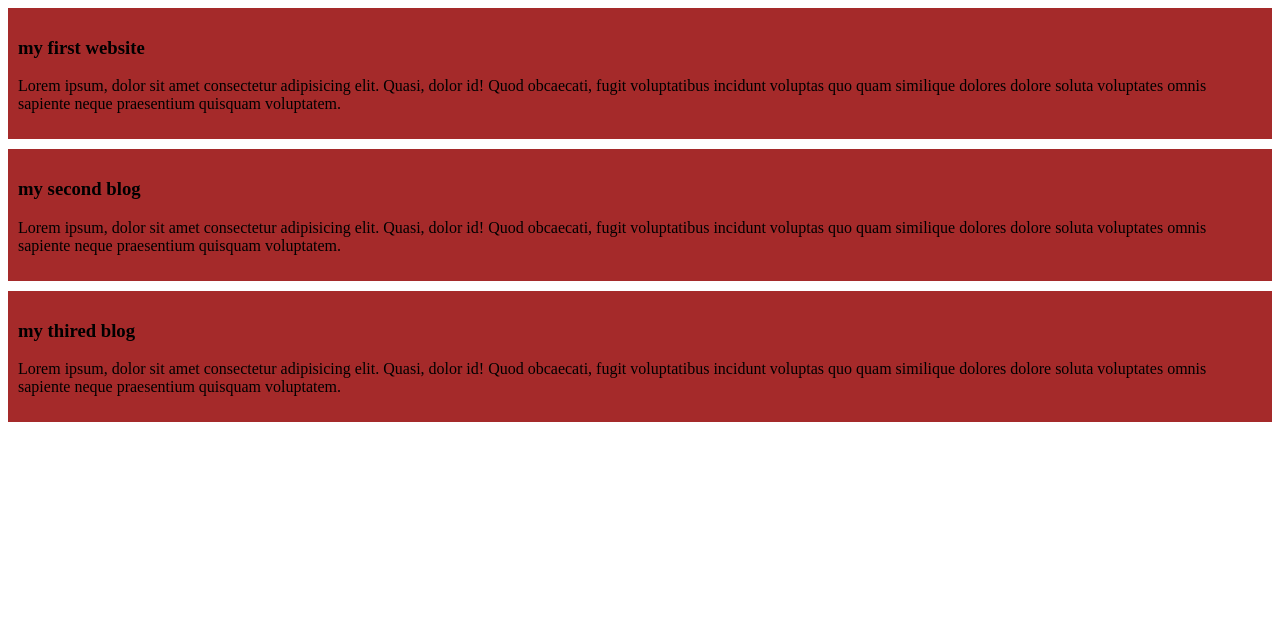
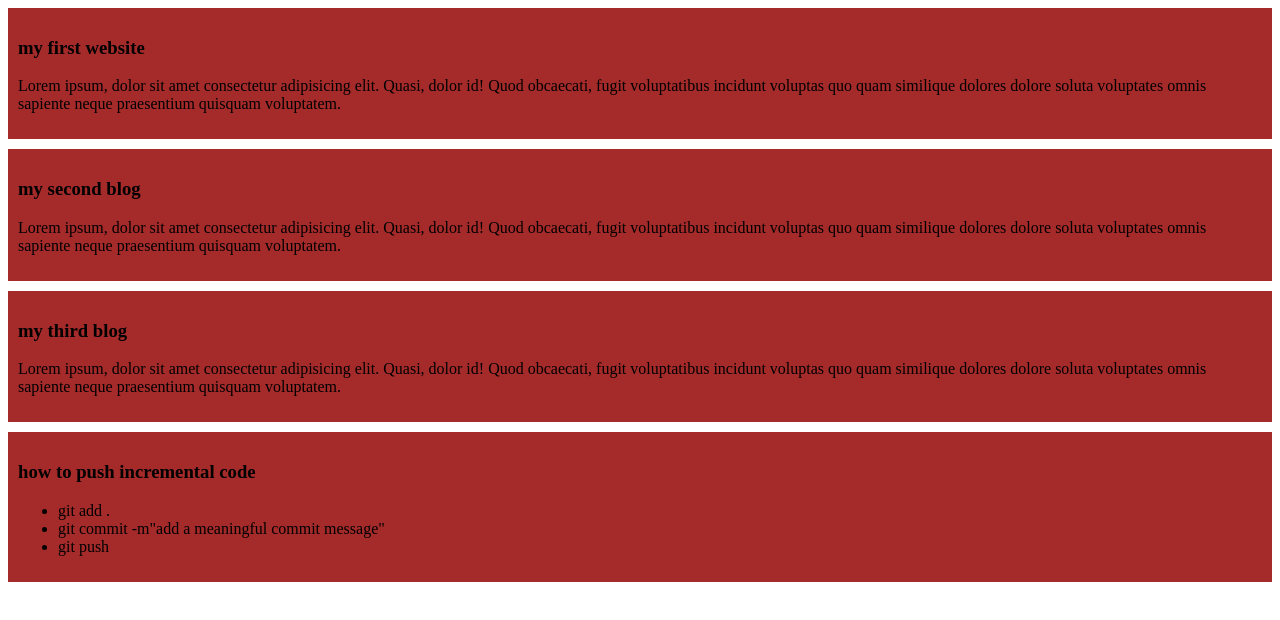
Before and after one commit to nusrat889/my-simple-website, a plain HTML site: page index.html in a window 1280 px wide. Drawn offline with Linux system fonts and the light colour scheme.

Commit message:
added a list to push code

```diff
--- a/index.html
+++ b/index.html
@@ -18,9 +18,17 @@
 
     </div>
     <div>
-        <h3>my thired blog</h3>
+        <h3>my third blog</h3>
         <p>Lorem ipsum, dolor sit amet consectetur adipisicing elit. Quasi, dolor id! Quod obcaecati, fugit voluptatibus incidunt voluptas quo quam similique dolores dolore soluta voluptates omnis sapiente neque praesentium quisquam voluptatem.</p>
 
     </div>
+    <div>
+        <h3>how to push incremental code</h3>
+        <ul>
+            <li>git add .</li>
+            <li>git commit -m"add a meaningful commit message" </li>
+            <li>git push</li>
+        </ul>
+    </div>
 </body>
 </html>
```
